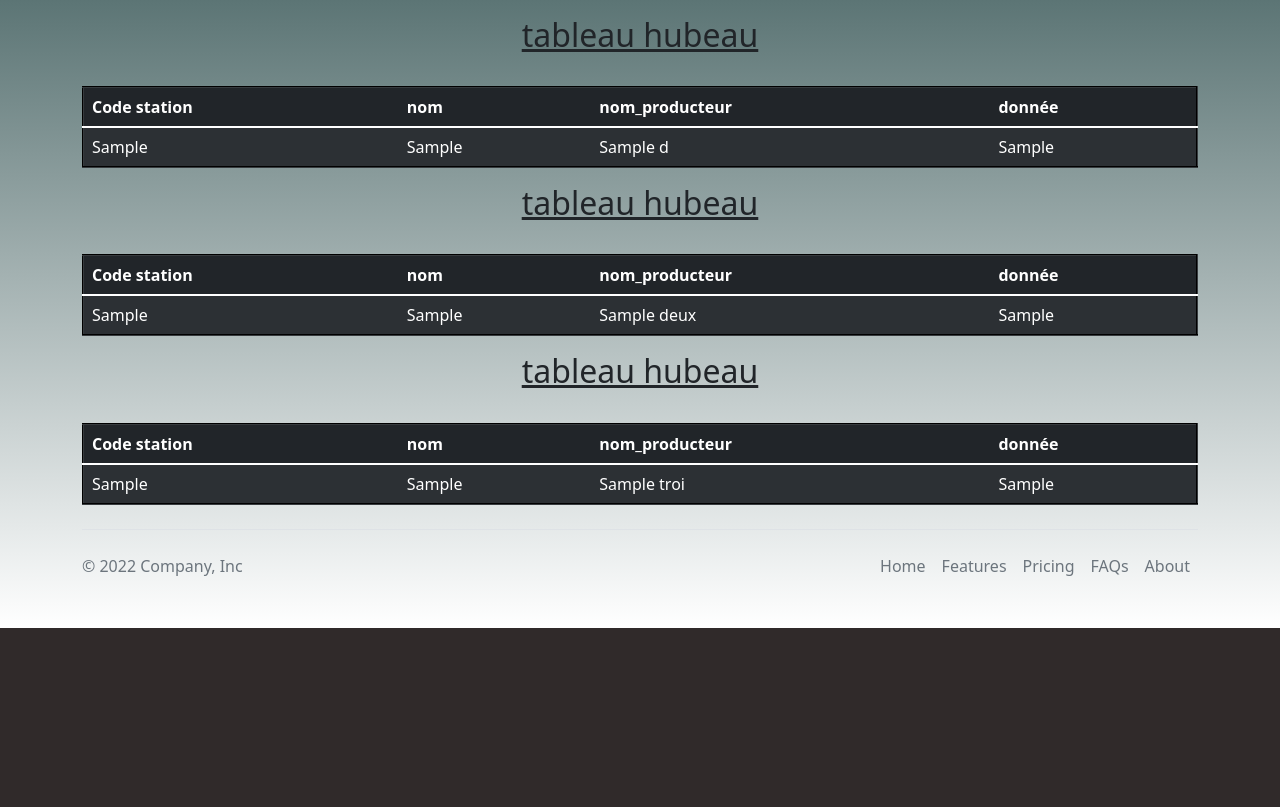
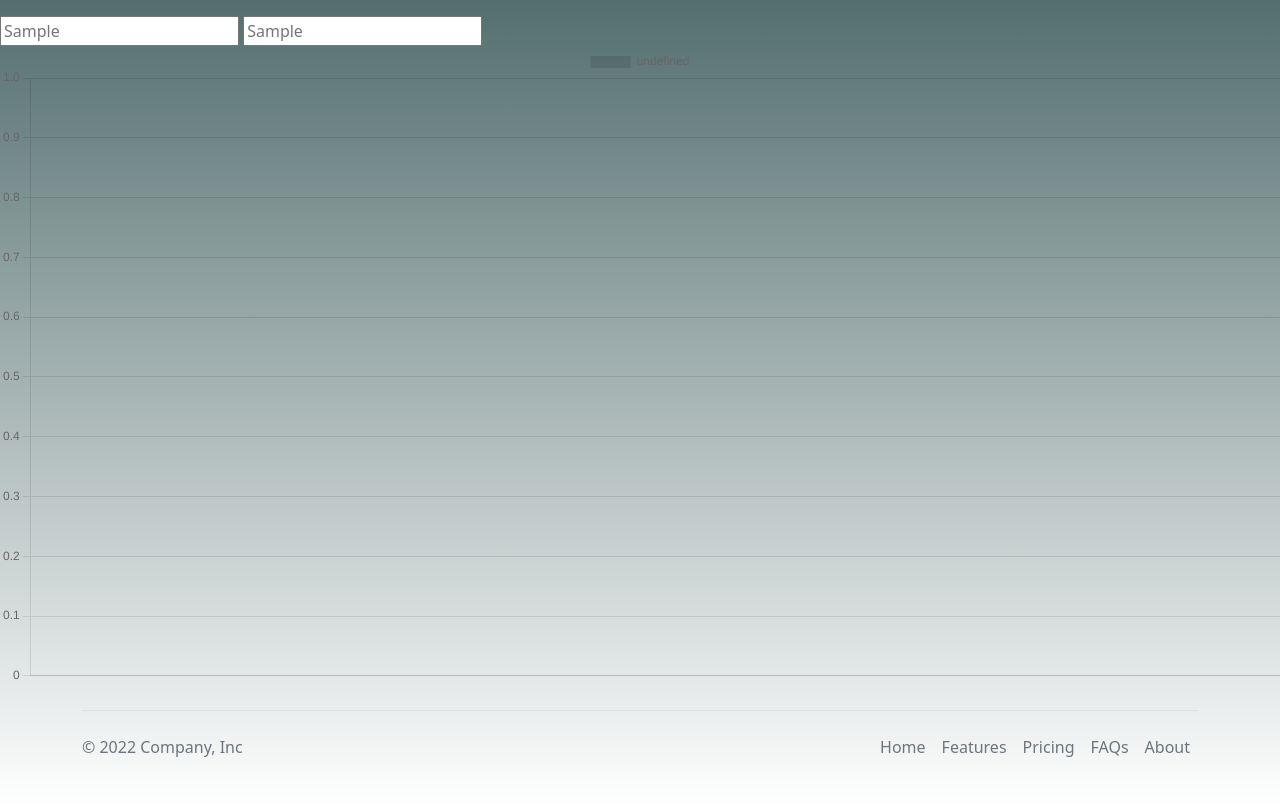
Before and after one commit to tiray972/ProjetChlord-cone, a Django app: template Chloredecone/chloredecone/affichage/templates/affichage/tableau.html in a window 1280 px wide. Shown: the part 172-979 px from the top of the page. Before the commit the page ends 800 px from the top, so only its background shows below. Run offline with Django 4.2, Linux system fonts and the light colour scheme; the template is opened without the code that fills it: most values are stand-ins (such as "Sample title", 1, 10 or a date in 2020); parts of the project's set-up code (start-up, migrations or seed data) failed here and were passed over; some libraries are stand-ins or nearby versions.

Commit message:
non fini(grabar chart.js)

```diff
--- a/Chloredecone/chloredecone/affichage/fonction/graph.py
+++ b/Chloredecone/chloredecone/affichage/fonction/graph.py
@@ -21,7 +21,7 @@
 # recuperent les donne grace a table et les traite avec pandas et mathplotlib pour obtenir un graph
 #
 def nouveau():
-    var=pd.DataFrame(tabl(1, '2010-05-01' , '2020-05-29'))
+    var=pd.DataFrame(tabl(1, '2010-05-01' , '2020-05-29')["data"])
     print(var.keys())
     date=[]
     res=[]
@@ -46,7 +46,7 @@
 
 # recuperent les donne grace a table et les traite avec pandas et mathplotlib pour obtenir un diagrame camenbert
 def pie():
-    var=pd.DataFrame(tabl(1, '2010-05-01' , '2020-05-29'))
+    var=pd.DataFrame(tabl(1, '2010-05-01' , '2020-05-29')["data"])
     print(var.keys())
     # date=[]
     lib=[]
--- a/Chloredecone/chloredecone/affichage/static/affichage/graph.js
+++ b/Chloredecone/chloredecone/affichage/static/affichage/graph.js
@@ -1,10 +1,12 @@
 const barCanvas = document.getElementById("barCanvas");
+function graphique(tritres,donne){
     const barChart = new Chart(barCanvas,{
         type: "bar",
         data:{
-        labels:["bejinsg","Tokyo","seoule"],
+            labels:tritres,
             datasets:[{
-            data:[200,100,150]
+                data:donne
             }]
         }
     })
+}
--- a/Chloredecone/chloredecone/affichage/templates/affichage/tableau.html
+++ b/Chloredecone/chloredecone/affichage/templates/affichage/tableau.html
@@ -10,96 +10,24 @@
         </div>
     </header>
     <body>
-        {% if d %}
-        <div class="container">
-          <h2 class="text-center"><u>tableau hubeau</u></h2><br>
-          <table border="2" bgcolor="blue" class="table table-dark table-striped">
-            <thead>
-              <tr>
-                <th>Code station</th>
-                <th>nom</th>
-                <th>nom_producteur</th>
-                <th>donnée</th>
-              </tr>
-            </thead>
-            <tbody>
+        <!-- <p>{{l}}</p> -->
+        <input type="text" placeholder={{l}} id="in">
+        <input type="text" placeholder={{n}} id="iN">
+        <canvas id="barCanvas" role="img"></canvas>
+        <script src="https://cdnjs.cloudflare.com/ajax/libs/Chart.js/3.8.0/chart.min.js" integrity="sha512-sW/w8s4RWTdFFSduOTGtk4isV1+190E/GghVffMA9XczdJ2MDzSzLEubKAs5h0wzgSJOQTRYyaz73L3d6RtJSg==" crossorigin="anonymous" referrerpolicy="no-referrer"></script>
+        {% load static %}
+<script src="{% static 'affichage/graph.js' %}" ></script >
 
-            {% for i in d %}
-
-              <tr>
-                <td>{{i.code_station}}</td>
-                <td>{{i.libelle_station}}</td>
-                <td>{{i.nom_producteur}}</td>
-                <td>{{i.}}</td>
-
-              </tr>
-            {% endfor %}
-
-            </tbody>
-          </table>
-        </div>
-        {% endif %}
-        {% if deux %}
-        <div class="container">
-          <h2 class="text-center"><u>tableau hubeau</u></h2><br>
-          <table border="2" bgcolor="blue" class="table table-dark table-striped">
-            <thead>
-              <tr>
-                <th>Code station</th>
-                <th>nom</th>
-                <th>nom_producteur</th>
-                <th>donnée</th>
-              </tr>
-            </thead>
-            <tbody>
-
-            {% for i in deux %}
-
-
-              <tr>
-                <td>{{i.code_station}}</td>
-                <td>{{i.libelle_station}}</td>
-                <td>{{i.nom_producteur}}</td>
-                <td>{{i.}}</td>
-
-              </tr>
-            {% endfor %}
-
-            </tbody>
-          </table>
-        </div>
-        {% endif %}
-        {% if trois %}
-        <div class="container">
-          <h2 class="text-center"><u>tableau hubeau</u></h2><br>
-          <table border="2" bgcolor="blue" class="table table-dark table-striped">
-            <thead>
-              <tr>
-                <th>Code station</th>
-                <th>nom</th>
-                <th>nom_producteur</th>
-                <th>donnée</th>
-              </tr>
-            </thead>
-            <tbody>
-
-            {% for i in trois %}
-
-
-              <tr>
-                <td>{{i.code_station}}</td>
-                <td>{{i.libelle_station}}</td>
-                <td>{{i.nom_producteur}}</td>
-                <td>{{i.}}</td>
-
-              </tr>
-            {% endfor %}
-
-            </tbody>
-          </table>
-        </div>
-        {% endif %}
-        </body>
+    <script>
+        var input = document.getElementById("in").value;
+        var input2 = document.getElementById("iN").value;
+        const myArray = input.split(",");
+        const myArray2 = input2.split(",");
+        console.log(typeof(myArray));
+        var l =0;
+        graphique(l,myArray2);
+    </script>
+    </body>
 
     {% endblock %}
 </html>
```
Also changed, not shown: Chloredecone/chloredecone/affichage/views.py (+15 -1 lines). Lines whose indentation alone changed are shown as unchanged.
